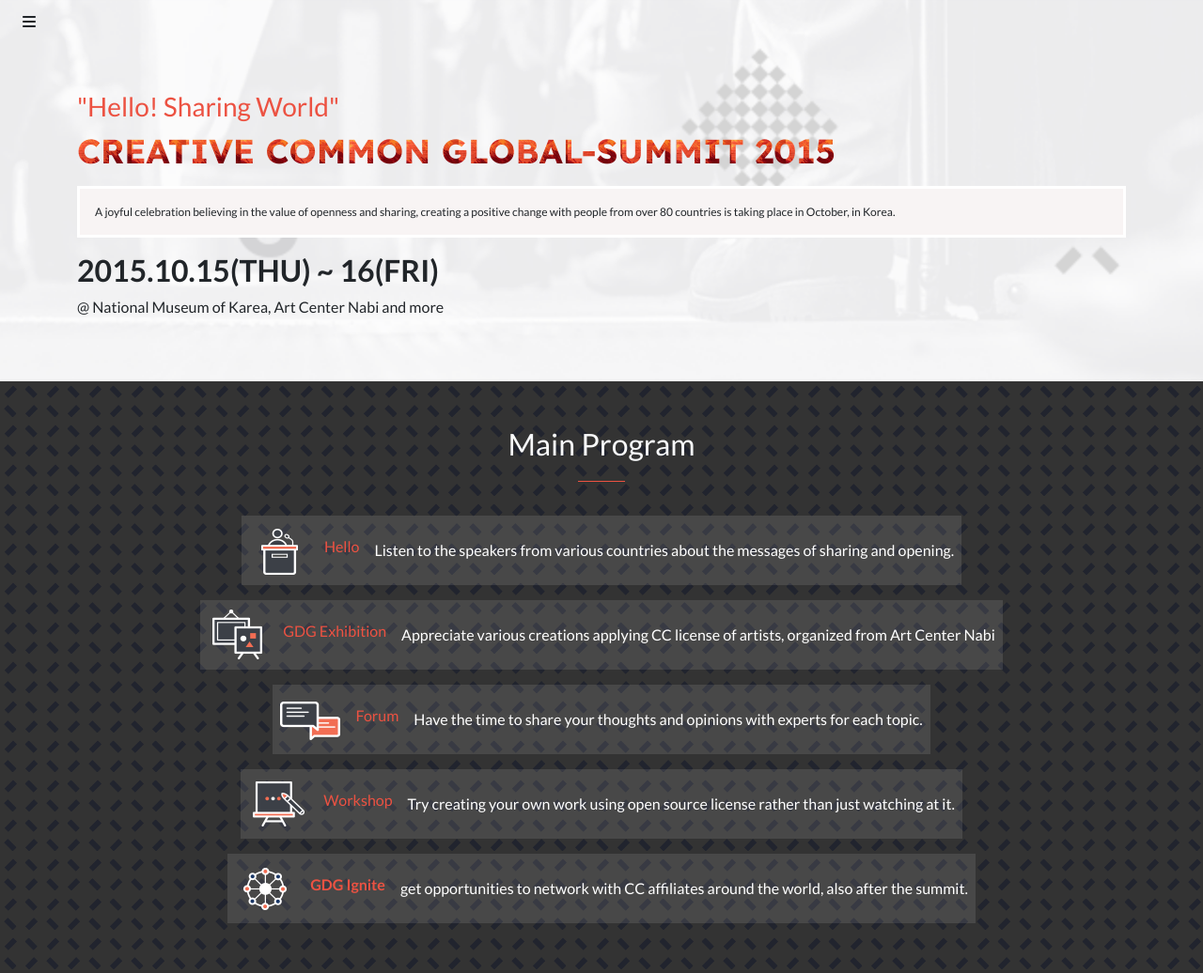
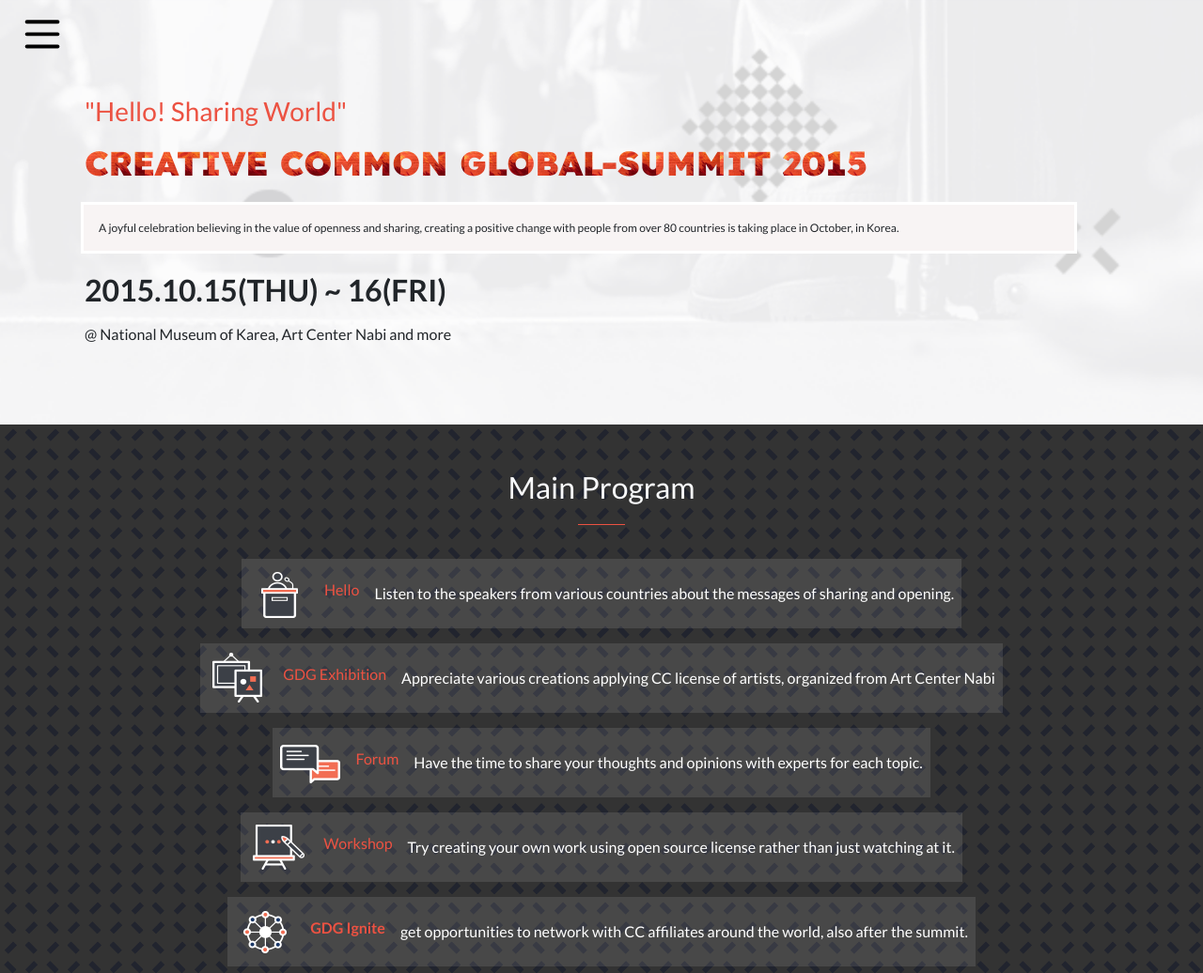
Before and after one commit to Abdelaziz-Mahdi/Global-Summit, a plain HTML site: page index.html in a window 1280 px wide. Shown: the top 1036 px of the page at 94% size. Drawn offline with Linux system fonts and the light colour scheme.

Commit message:
Update-intro-sizing-markup

```diff
--- a/index.html
+++ b/index.html
@@ -19,21 +19,21 @@
       <header class="header">
         <nav id="mobile-menu" class="navbar">
           <!-- Navbar content -->
-          <i class="btn fa-solid fa-bars ms-2"></i>
+          <svg class="ms-4 mt-2 gray-filter" xmlns="http://www.w3.org/2000/svg" viewBox="0 0 16 16" width="42" height="42"><path d="M1 2.75A.75.75 0 0 1 1.75 2h12.5a.75.75 0 0 1 0 1.5H1.75A.75.75 0 0 1 1 2.75Zm0 5A.75.75 0 0 1 1.75 7h12.5a.75.75 0 0 1 0 1.5H1.75A.75.75 0 0 1 1 7.75ZM1.75 12h12.5a.75.75 0 0 1 0 1.5H1.75a.75.75 0 0 1 0-1.5Z"></path></svg>
         </nav>
       </header>
       <!-- Intro content -->
-      <div id="intro-container">
-        <article id="intro-article" class="container d-lg-block">
-          <h3 class="orange-font">"Hello! Sharing World"</h3>
-          <h1 class="fw-bold lexend text-uppercase">Creative Common Global-Summit 2015</h1>
-          <p class="mt-3 p-3 gray-font gray-bg border border-3 border-white fontS-12">
+      <div id="intro-container" class="pt-3 pb-5">
+        <article id="intro-article" class="container-md d-lg-block p-3">
+          <h3 class="p-1 orange-font">"Hello! Sharing World"</h3>
+          <h1 class="p-1  lexend text-uppercase">Creative Common Global-Summit 2015</h1>
+          <p class="mt-3 p-3 me-md-5 gray-font gray-bg border border-3 border-white fontS-12">
             A joyful celebration believing in the value of openness and sharing,
             creating a positive change with people from over 80 countries is
             taking place in October, in Korea.
           </p>
-          <h2 class="gray-font fw-bold">2015.10.15(THU) ~ 16(FRI)</h2>
-          <p class="gray-font fs-6">@ National Museum of Karea, Art Center Nabi and more</p>
+          <h2 class="p-1 gray-font fw-bold">2015.10.15(THU) ~ 16(FRI)</h2>
+          <p class="p-1 gray-font fs-6">@ National Museum of Karea, Art Center Nabi and more</p>
         </article>
       </div>
     </section>
```
